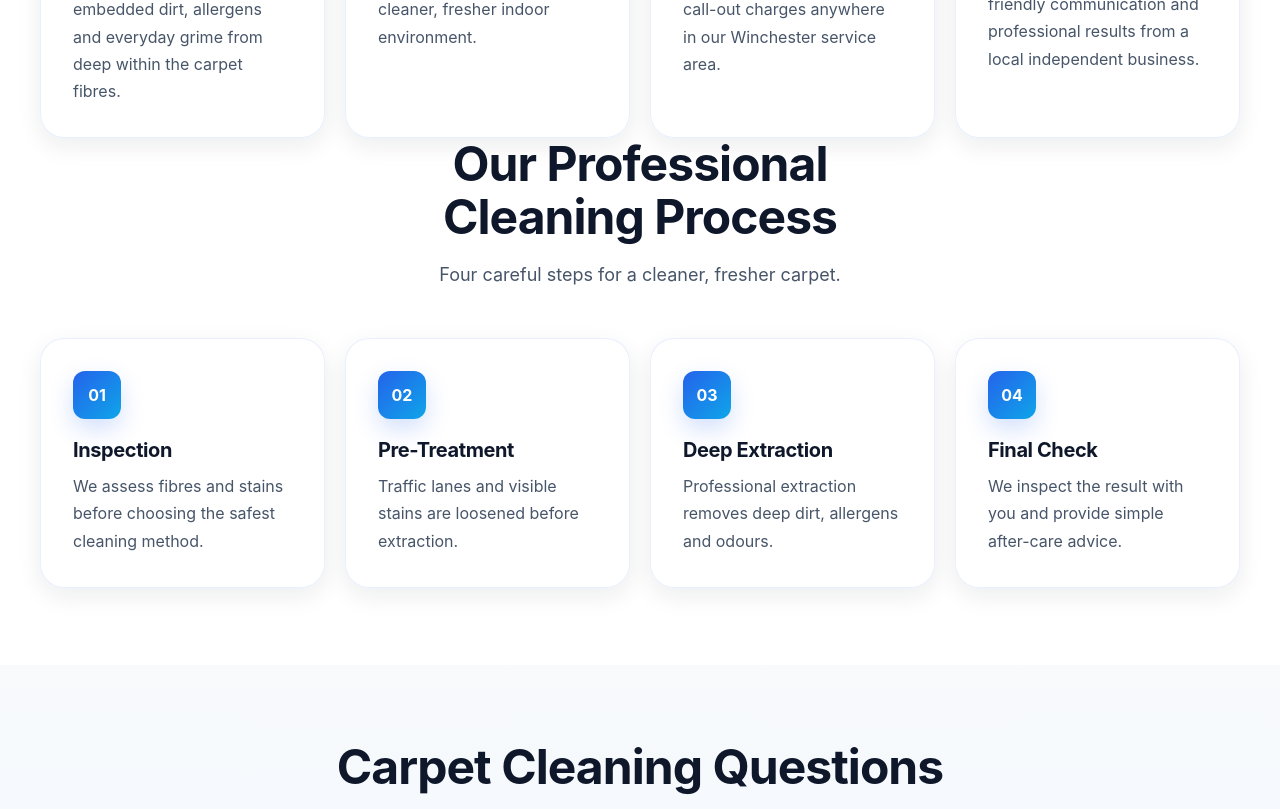
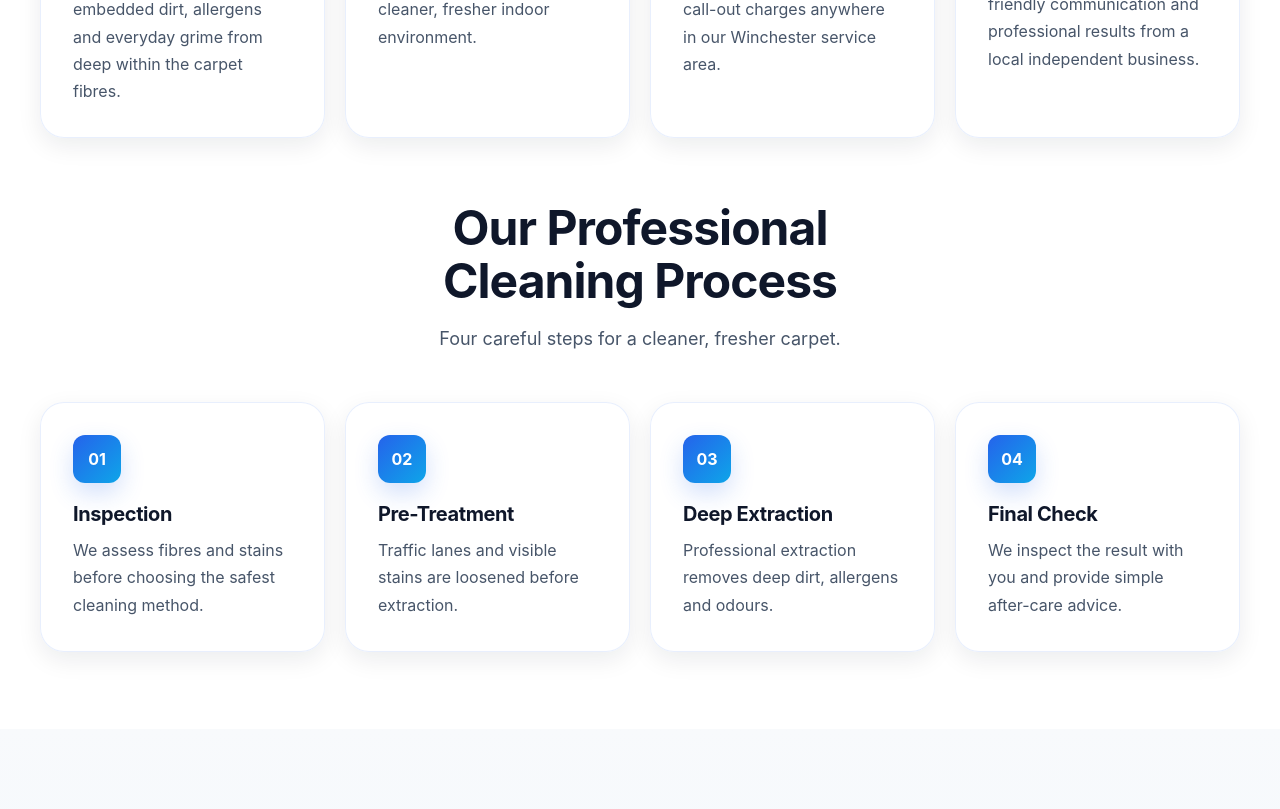
Before and after one commit to Robigo1977/ROBIGO-V5, a React (Vite) app: page /carpet-cleaning-winchester in a window 1280 px wide. Shown: the part 1280-2089 px from the top of the page. Built offline with nearby package versions, Linux system fonts and the light colour scheme.

Commit message:
Style combined SEO content section

```diff
--- a/src/components/seo-pages/carpet-cleaning/CarpetCleaningPage.module.css
+++ b/src/components/seo-pages/carpet-cleaning/CarpetCleaningPage.module.css
@@ -108,6 +108,10 @@
   margin-bottom: var(--space-4);
   color: var(--color-text);
   text-wrap: balance;
+}
+
+.processHeader {
+  margin-top: clamp(2.75rem, 5vw, 4rem);
 }
 
 .sectionHeader p {
```
